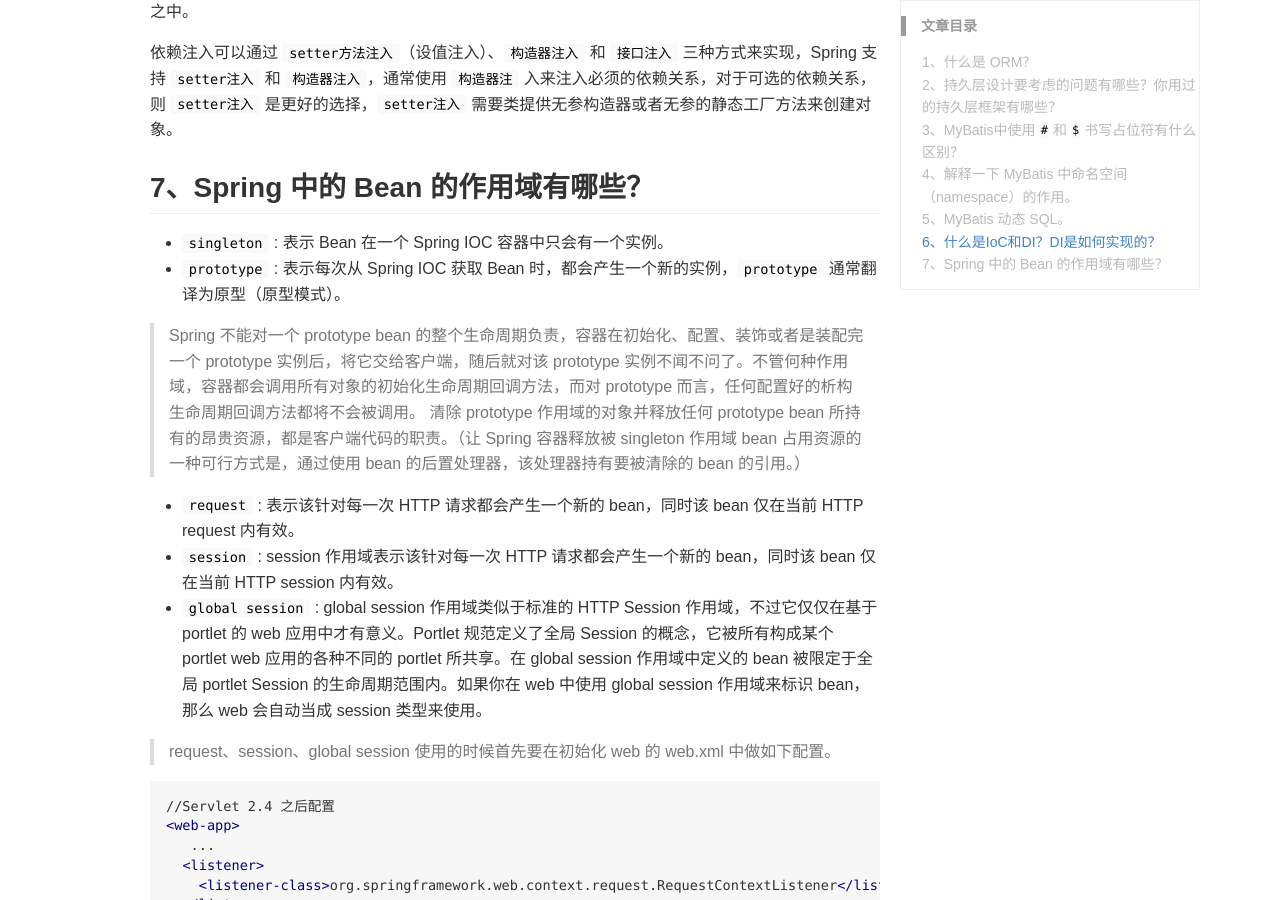
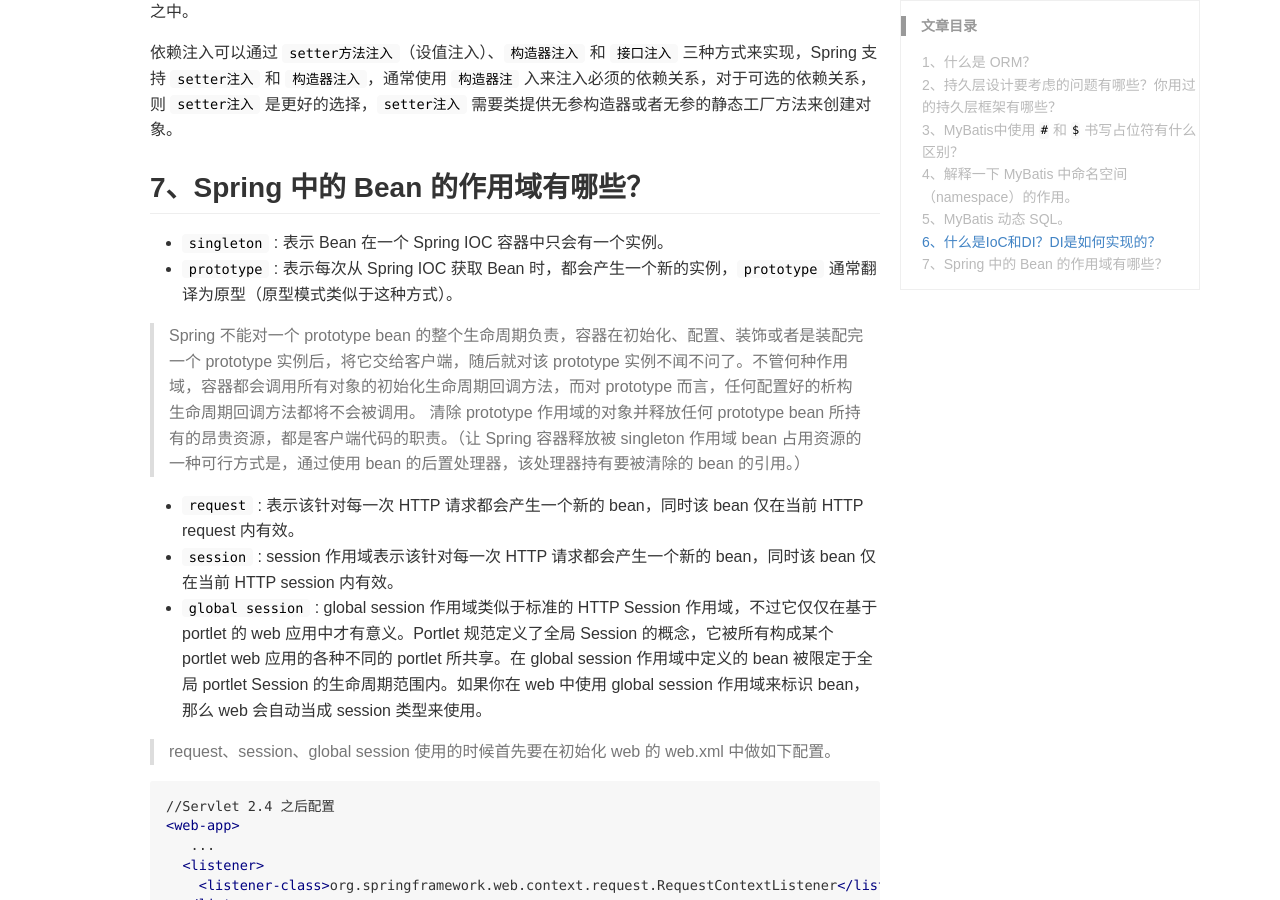
Before and after one commit to DoctorDeng/DoctorDeng.github.io, a Jekyll site: the page built from _posts/2016-09-18-java-SSM.md, in a window 1280 px wide and 900 px high, scrolled down 3510 px. Built offline with Jekyll 4.4.1, drawn with Linux system fonts in a browser that asks for light colours; comment, search, counter and statistics services are not loaded.

Commit message:
modify file

```diff
--- a/_posts/2016-09-18-java-SSM.md
+++ b/_posts/2016-09-18-java-SSM.md
@@ -134,7 +134,7 @@ IoC 叫控制反转，是 Inversion of Control 的缩写，DI（Dependency Injec
 ## 7、Spring 中的 Bean 的作用域有哪些？
 
 * `singleton` : 表示 Bean 在一个 Spring IOC 容器中只会有一个实例。
-* `prototype` : 表示每次从 Spring IOC 获取 Bean 时，都会产生一个新的实例，`prototype` 通常翻译为原型（原型模式）。
+* `prototype` : 表示每次从 Spring IOC 获取 Bean 时，都会产生一个新的实例，`prototype` 通常翻译为原型（原型模式类似于这种方式）。
 
 > Spring 不能对一个 prototype bean 的整个生命周期负责，容器在初始化、配置、装饰或者是装配完一个 prototype 实例后，将它交给客户端，随后就对该 prototype 实例不闻不问了。不管何种作用域，容器都会调用所有对象的初始化生命周期回调方法，而对 prototype 而言，任何配置好的析构生命周期回调方法都将不会被调用。 清除 prototype 作用域的对象并释放任何 prototype bean 所持有的昂贵资源，都是客户端代码的职责。（让 Spring 容器释放被 singleton 作用域 bean 占用资源的一种可行方式是，通过使用 bean 的后置处理器，该处理器持有要被清除的 bean 的引用。）
 
```
